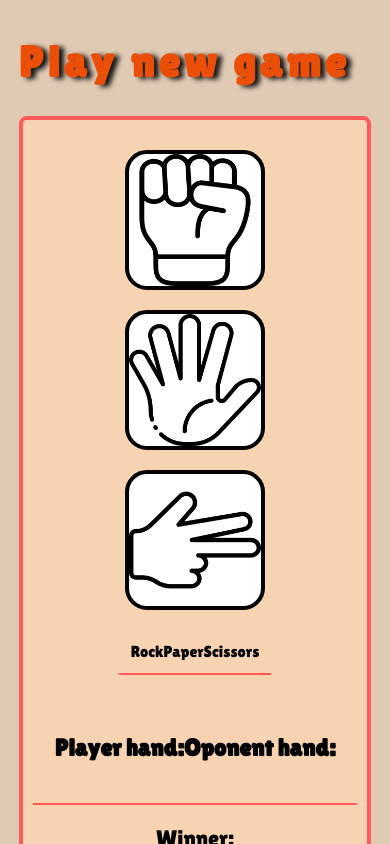
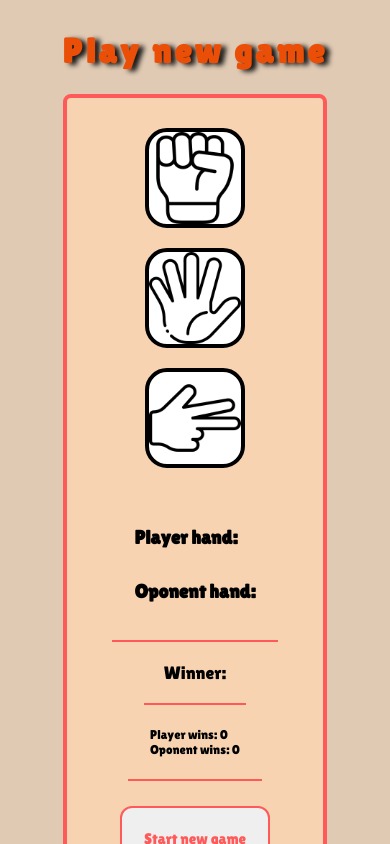
Before and after one commit to MJanuszek/rock-paper-scissors, a React (Vite) app: page / in a window 390 px wide. Shown: the top 844 px of the page. Built offline with nearby package versions, Linux system fonts and the light colour scheme.

Commit message:
styles final corrections

```diff
--- a/src/GameBoard.css
+++ b/src/GameBoard.css
@@ -35,14 +35,6 @@ body {
   justify-content: space-around;
 }
 
-.labels {
-  display: flex;
-  justify-content: space-around;
-  margin-bottom: 2vh;
-  padding: 12px;
-  border-bottom: 2px solid #ff5959;
-}
-
 .icon {
   background-color: #fff;
   border: 4px solid #000000;
@@ -71,6 +63,7 @@ body {
 
 .turn,
 .statistics {
+  flex-direction: column;
   font-family: "Lilita One", serif;
   display: flex;
   justify-content: space-around;
--- a/src/GameBoard.jsx
+++ b/src/GameBoard.jsx
@@ -68,11 +68,7 @@ function GameBoard() {
           onClick={() => handlePlayerChoice("scissors")}
         ></div>
       </div>
-      <div className="labels">
-        <div className="label">Rock</div>
-        <div className="label">Paper</div>
-        <div className="label">Scissors</div>
-      </div>
+
       <div className="turn">
         <h2>Player hand: {player1Hand} </h2>
         <h2>Oponent hand: {player2Hand} </h2>
--- a/src/stylesMediaQ.css
+++ b/src/stylesMediaQ.css
@@ -1,4 +1,7 @@
 @media (max-width: 599px) {
+  body {
+    font-size: 0.8em;
+  }
   .icons,
   .container {
     display: flex;
@@ -6,4 +9,8 @@
     align-items: center;
     padding: 10px;
   }
+  .icon {
+    height: 100px;
+    width: 100px;
+  }
 }
```
